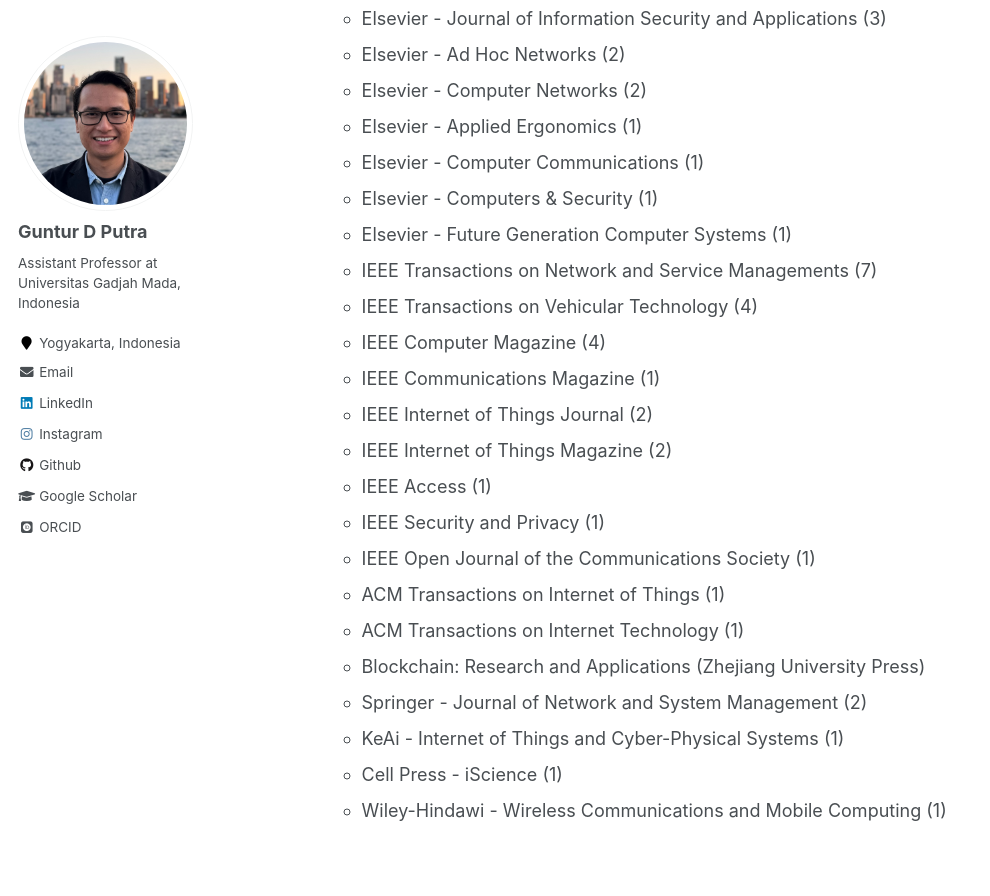
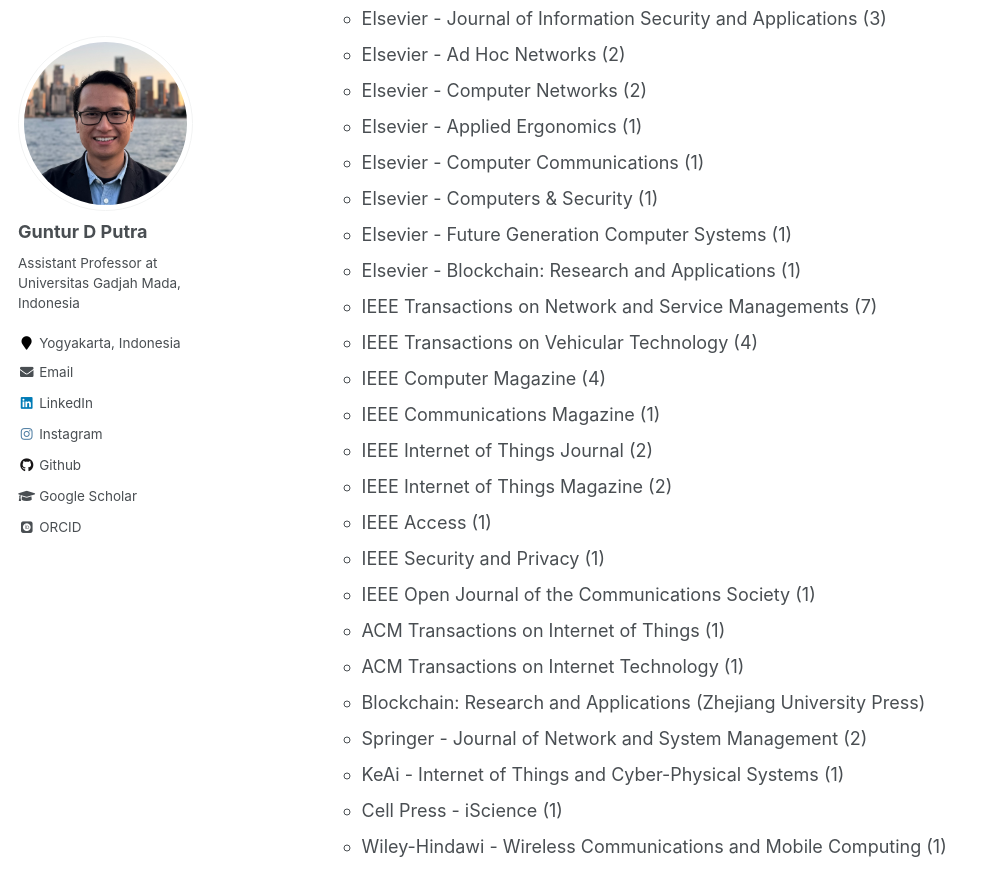
Before and after one commit to gdputra/gdputra.github.io, a Jekyll site: the page built from _pages/service.md, in a window 1280 px wide and 900 px high, scrolled down 903 px. Shown: the top 896 px of the window, without its empty margins (0-990 px from the left). Built offline with Jekyll 4.4.1, drawn with Linux system fonts in a browser that asks for light colours; some web fonts are replaced.

Commit message:
Add Elsevier - Blockchain: Research and Applications

```diff
--- a/_pages/service.md
+++ b/_pages/service.md
@@ -36,6 +36,7 @@ Please refer to my [Web of Science Profile](https://www.webofscience.com/wos/aut
   - Elsevier - Computer Communications (1)
   - Elsevier - Computers & Security (1)
   - Elsevier - Future Generation Computer Systems (1)
+  - Elsevier - Blockchain: Research and Applications (1)
   - IEEE Transactions on Network and Service Managements (7)
   - IEEE Transactions on Vehicular Technology (4)
   - IEEE Computer Magazine (4)
```
